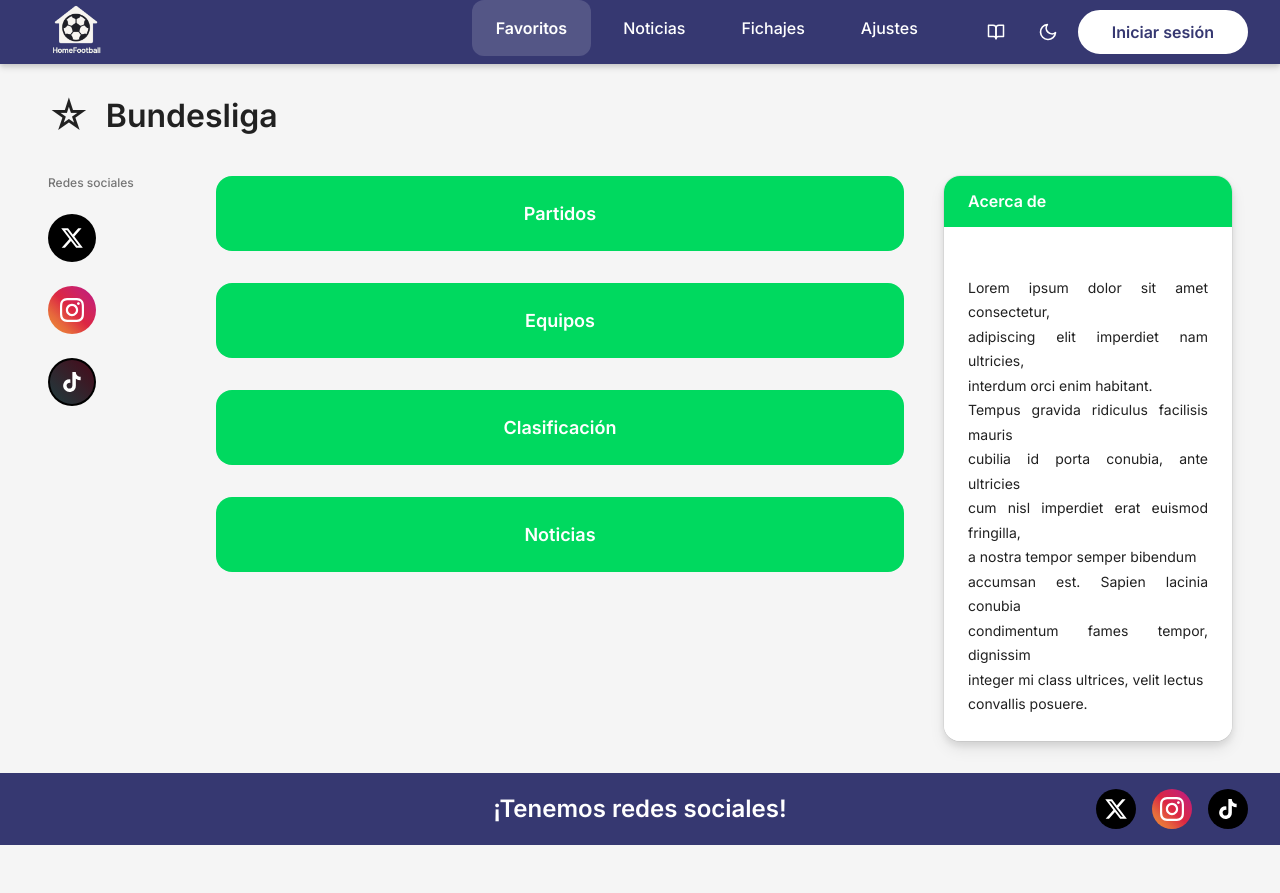
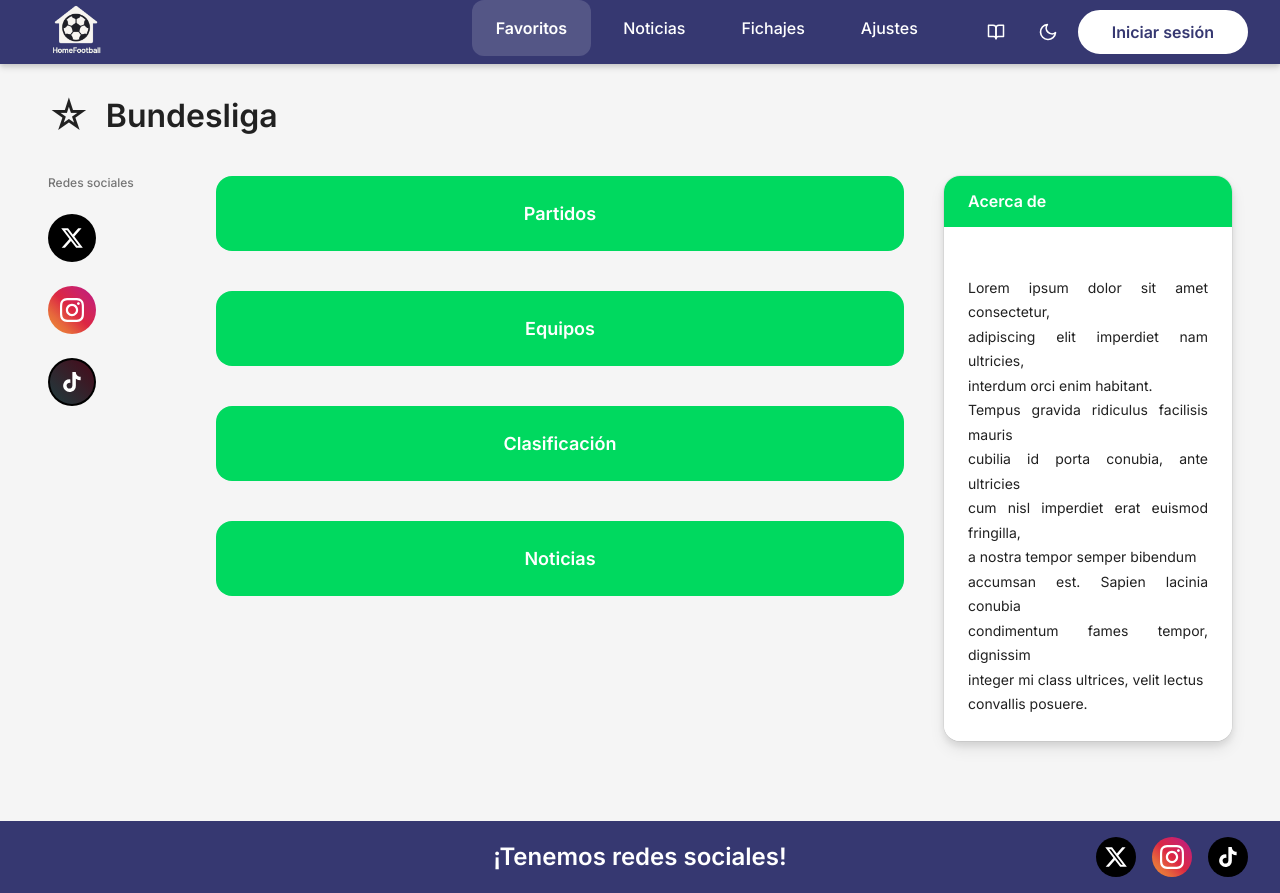
Before and after one commit to Fjrg0309/homefootball, an Angular app in the folder frontend/: page /liga/bundesliga in a window 1280 px wide. Before the commit the page ends 845 px from the top, so only its background shows below. Built offline with nearby package versions, Linux system fonts and the light colour scheme.

Commit message:
Página modificada

```diff
--- a/frontend/src/app/pages/league-detail/league-detail.scss
+++ b/frontend/src/app/pages/league-detail/league-detail.scss
@@ -185,12 +185,18 @@
     display: flex;
     flex-direction: column;
     justify-content: stretch; // Estirar para ocupar todo el espacio
-    gap: var(--spacing-3); // 24px entre botones
+    gap: var(--spacing-4); // 32px entre botones
     width: 100%;
     height: 100%;
+    margin-bottom: var(--spacing-4); // 32px al footer - consistente con About
 
     @include tablet {
-      gap: var(--spacing-4); // 32px entre botones
+      gap: var(--spacing-5); // 40px entre botones
+      margin-bottom: var(--spacing-5); // 40px al footer
+    }
+
+    @include desktop {
+      margin-bottom: var(--spacing-6); // 48px al footer
     }
   }
 
@@ -241,10 +247,16 @@
       0 0.25rem 0.5rem rgba(0, 0, 0, 0.1),
       0 0.5rem 1rem rgba(0, 0, 0, 0.08),
       0 0 0 0.0625rem rgba(0, 0, 0, 0.05); // Sombra pronunciada como en wireframe
+    margin-bottom: var(--spacing-4); // 32px al footer - consistente con Nav
+
+    @include tablet {
+      margin-bottom: var(--spacing-5); // 40px al footer
+    }
 
     @include desktop {
       position: sticky;
       top: 6.5rem; // 104px
+      margin-bottom: var(--spacing-6); // 48px al footer
     }
   }
 
```
